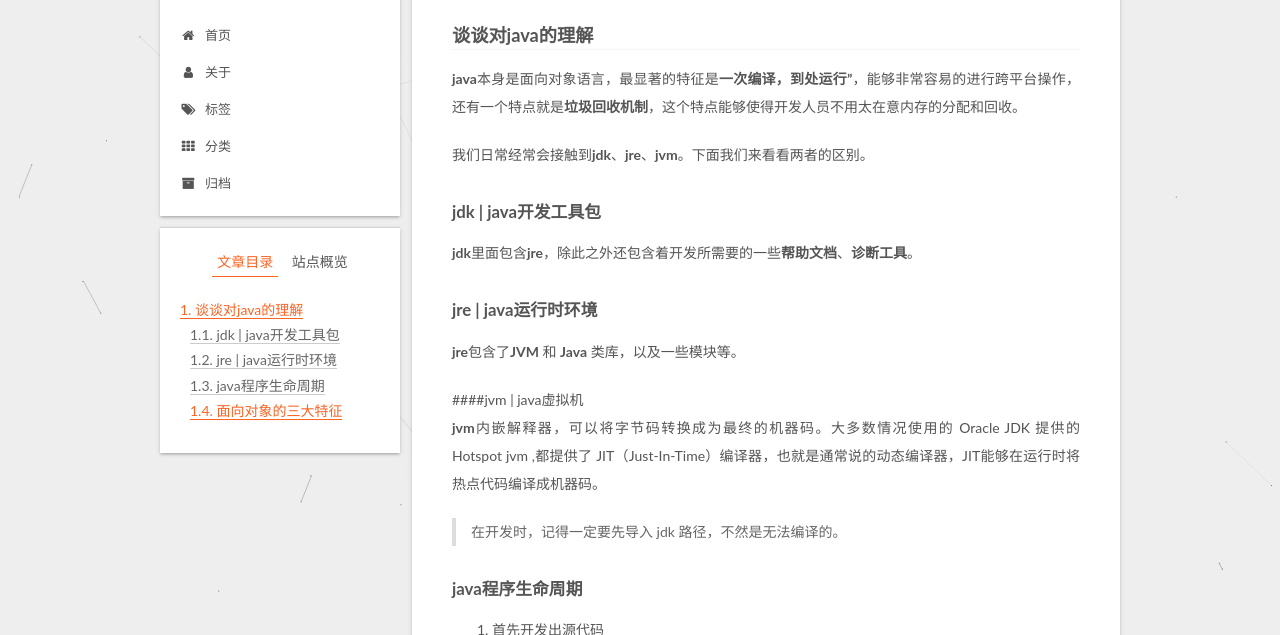
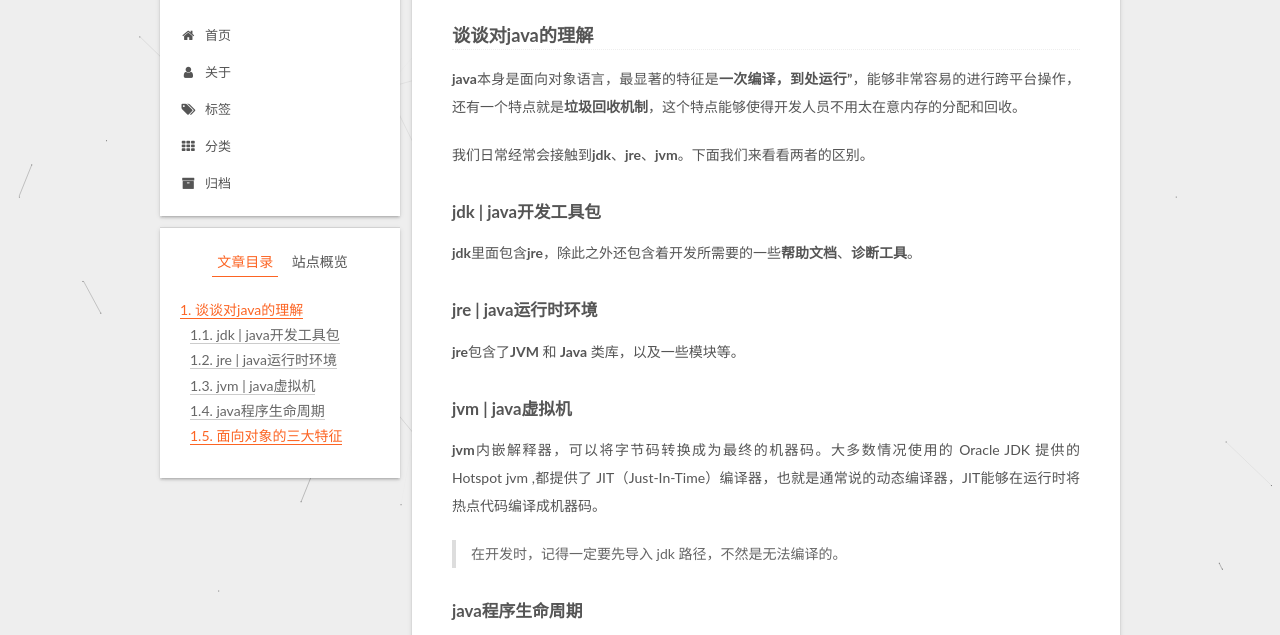
Before and after one commit to weijunzhe/blog, a plain HTML site: page 2019/01/15/谈谈对Java的理解/index.html in a window 1280 px wide. Shown: the part 118-753 px from the top of the page. Drawn offline with Linux system fonts and the light colour scheme.

Commit message:
Site updated: 2019-01-16 10:24:26

```diff
--- a/2019/01/15/谈谈对Java的理解/index.html
+++ b/2019/01/15/谈谈对Java的理解/index.html
@@ -86,7 +86,7 @@
 <meta property="og:site_name" content="weijunzhe&#39;s blog">
 <meta property="og:description" content="谈谈对java的理解java本身是面向对象语言，最显著的特征是一次编译，到处运行”，能够非常容易的进行跨平台操作，还有一个特点就是垃圾回收机制，这个特点能够使得开发人员不用太在意内存的分配和回收。 我们日常经常会接触到jdk、jre、jvm。下面我们来看看两者的区别。 jdk | java开发工具包jdk里面包含jre，除此之外还包含着开发所需要的一些帮助文档、诊断工具。 jre |  java运">
 <meta property="og:locale" content="zh-Hans">
-<meta property="og:updated_time" content="2019-01-16T02:20:55.028Z">
+<meta property="og:updated_time" content="2019-01-16T02:22:54.498Z">
 <meta name="twitter:card" content="summary">
 <meta name="twitter:title" content="weijunzhe&#39;s blog">
 <meta name="twitter:description" content="谈谈对java的理解java本身是面向对象语言，最显著的特征是一次编译，到处运行”，能够非常容易的进行跨平台操作，还有一个特点就是垃圾回收机制，这个特点能够使得开发人员不用太在意内存的分配和回收。 我们日常经常会接触到jdk、jre、jvm。下面我们来看看两者的区别。 jdk | java开发工具包jdk里面包含jre，除此之外还包含着开发所需要的一些帮助文档、诊断工具。 jre |  java运">
@@ -333,7 +333,7 @@
 <p>我们日常经常会接触到<strong>jdk</strong>、<strong>jre</strong>、<strong>jvm</strong>。下面我们来看看两者的区别。</p>
 <h4 id="jdk-java开发工具包"><a href="#jdk-java开发工具包" class="headerlink" title="jdk | java开发工具包"></a>jdk | java开发工具包</h4><p><strong>jdk</strong>里面包含<strong>jre</strong>，除此之外还包含着开发所需要的一些<strong>帮助文档</strong>、<strong>诊断工具</strong>。</p>
 <h4 id="jre-java运行时环境"><a href="#jre-java运行时环境" class="headerlink" title="jre |  java运行时环境"></a>jre |  java运行时环境</h4><p><strong>jre</strong>包含了<strong>JVM </strong>和 <strong>Java</strong> 类库，以及一些模块等。</p>
-<p>####jvm | java虚拟机<br><strong>jvm</strong>内嵌解释器，可以将字节码转换成为最终的机器码。大多数情况使用的 Oracle JDK 提供的 Hotspot jvm ,都提供了 JIT（Just-In-Time）编译器，也就是通常说的动态编译器，JIT能够在运行时将热点代码编译成机器码。</p>
+<h4 id="jvm-java虚拟机"><a href="#jvm-java虚拟机" class="headerlink" title="jvm | java虚拟机"></a>jvm | java虚拟机</h4><p><strong>jvm</strong>内嵌解释器，可以将字节码转换成为最终的机器码。大多数情况使用的 Oracle JDK 提供的 Hotspot jvm ,都提供了 JIT（Just-In-Time）编译器，也就是通常说的动态编译器，JIT能够在运行时将热点代码编译成机器码。</p>
 <blockquote>
 <p>在开发时，记得一定要先导入 jdk 路径，不然是无法编译的。</p>
 </blockquote>
@@ -585,7 +585,7 @@ var jiathis_config={
 
 
 
-              <div class="post-toc-content"><ol class="nav"><li class="nav-item nav-level-3"><a class="nav-link" href="#谈谈对java的理解"><span class="nav-number">1.</span> <span class="nav-text">谈谈对java的理解</span></a><ol class="nav-child"><li class="nav-item nav-level-4"><a class="nav-link" href="#jdk-java开发工具包"><span class="nav-number">1.1.</span> <span class="nav-text">jdk | java开发工具包</span></a></li><li class="nav-item nav-level-4"><a class="nav-link" href="#jre-java运行时环境"><span class="nav-number">1.2.</span> <span class="nav-text">jre |  java运行时环境</span></a></li><li class="nav-item nav-level-4"><a class="nav-link" href="#java程序生命周期"><span class="nav-number">1.3.</span> <span class="nav-text">java程序生命周期</span></a></li><li class="nav-item nav-level-4"><a class="nav-link" href="#面向对象的三大特征"><span class="nav-number">1.4.</span> <span class="nav-text">面向对象的三大特征</span></a></li></ol></li></ol></div>
+              <div class="post-toc-content"><ol class="nav"><li class="nav-item nav-level-3"><a class="nav-link" href="#谈谈对java的理解"><span class="nav-number">1.</span> <span class="nav-text">谈谈对java的理解</span></a><ol class="nav-child"><li class="nav-item nav-level-4"><a class="nav-link" href="#jdk-java开发工具包"><span class="nav-number">1.1.</span> <span class="nav-text">jdk | java开发工具包</span></a></li><li class="nav-item nav-level-4"><a class="nav-link" href="#jre-java运行时环境"><span class="nav-number">1.2.</span> <span class="nav-text">jre |  java运行时环境</span></a></li><li class="nav-item nav-level-4"><a class="nav-link" href="#jvm-java虚拟机"><span class="nav-number">1.3.</span> <span class="nav-text">jvm | java虚拟机</span></a></li><li class="nav-item nav-level-4"><a class="nav-link" href="#java程序生命周期"><span class="nav-number">1.4.</span> <span class="nav-text">java程序生命周期</span></a></li><li class="nav-item nav-level-4"><a class="nav-link" href="#面向对象的三大特征"><span class="nav-number">1.5.</span> <span class="nav-text">面向对象的三大特征</span></a></li></ol></li></ol></div>
 
 
           </div>
--- a/css/main.css
+++ b/css/main.css
@@ -1943,7 +1943,7 @@ pre .javascript .function {
   width: 4px;
   height: 4px;
   border-radius: 50%;
-  background: #911a24;
+  background: #3e85f2;
 }
 .links-of-blogroll {
   font-size: 13px;
```
Also changed, not shown: index.html (+1 -1 lines).
